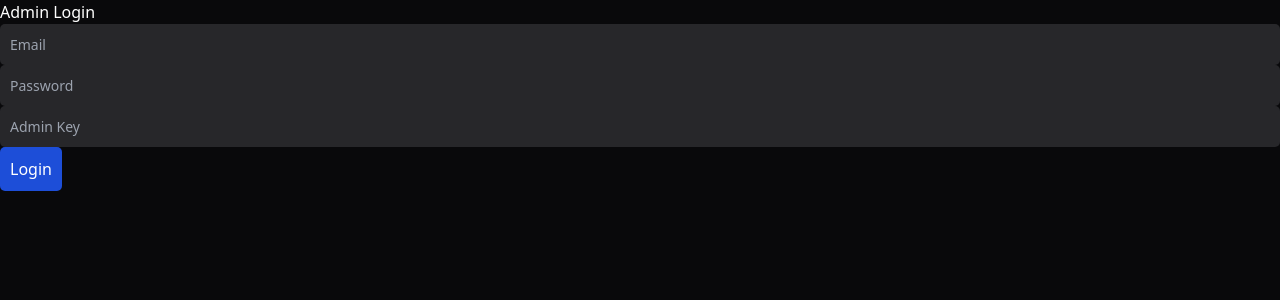
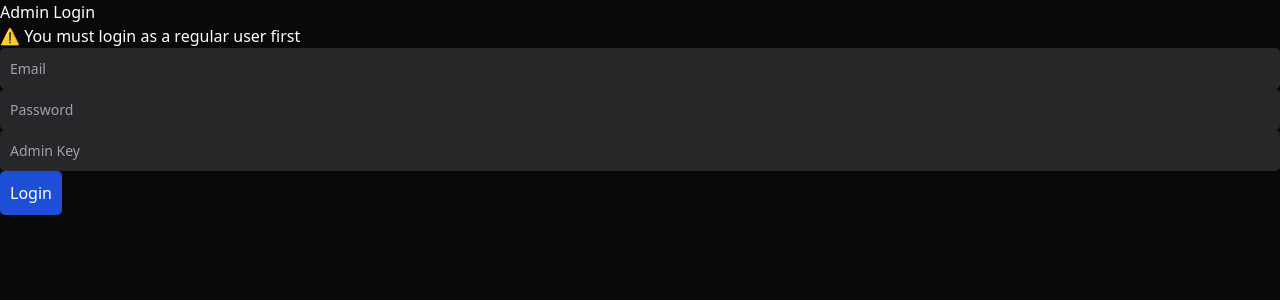
Before and after one commit to Anant5555-AI/Entertainment-App-F-, a React (Vite) app in the folder frontend/: page /adminLogin in a window 1280 px wide. Shown: the top 300 px of the page. Built offline with nearby package versions, Linux system fonts and the light colour scheme.

Commit message:
Add user login check before admin access

```diff
--- a/frontend/src/pages/admin/AdminLogin.jsx
+++ b/frontend/src/pages/admin/AdminLogin.jsx
@@ -11,11 +11,23 @@ const AdminLogin = () => {
 
   const [data, setData] = useState(null);
   const [error, setError] = useState("");
+  const [isUserLoggedIn, setIsUserLoggedIn] = useState(false);
 
   const navigate = useNavigate();
 
   const handleSubmit = async (e) => {
     e.preventDefault();
+
+    // Check if user is logged in first
+    const userId = localStorage.getItem("userId");
+    if (!userId) {
+      setError("Please login as a regular user first before accessing admin panel");
+      setIsUserLoggedIn(false);
+      return;
+    } else {
+      setIsUserLoggedIn(true);
+    }
+
     fetch(api_base_url + "/checkAdmin", {
       mode: "cors",
       method: "POST",
@@ -26,26 +38,37 @@ const AdminLogin = () => {
         email: email,
         password: pwd,
         key: adminKey,
-        userId: localStorage.getItem("userId")
+        userId: userId
       })
     }).then(res => res.json()).then(data => {
       if (data.success) {
-        localStorage.setItem("isAdmin", true);
+        localStorage.setItem("isAdmin", "true");
+        alert("Admin access granted!");
         setTimeout(() => {
           navigate("/");
         }, 100);
       }
       else {
-        alert(data.msg)
+        setError(data.msg || "Admin verification failed");
       }
+    }).catch(err => {
+      setError("Connection error. Please try again.");
+      console.error(err);
     })
   }
 
   return (
     <>
-      <div className="container w-screen min-h-screen flex flex-col items-center justify-center bg-[#09090B] text-white">
-        <div className="w-[23vw] bg-[#18181B] h-[auto] flex flex-col p-[20px] shadow-black/50 rounded-lg">
+      <div className="container w-screen min-h-screen flex flex-col items-center justify-center bg-[#09090B] text-white px-4">
+        <div className="w-full max-w-[90%] sm:max-w-md md:max-w-lg lg:max-w-xl xl:w-[23vw] bg-[#18181B] h-[auto] flex flex-col p-6 md:p-8 shadow-black/50 rounded-lg animate-fadeInUp">
           <h3 className='text-2xl mb-2'>Admin Login</h3>
+
+          {!isUserLoggedIn && (
+            <div className='bg-yellow-600/20 border border-yellow-600 text-yellow-200 px-3 py-2 rounded-lg mb-3 text-sm'>
+              ⚠️ You must <Link to="/login" className='text-blue-400 underline'>login</Link> as a regular user first
+            </div>
+          )}
+
           <form onSubmit={handleSubmit}>
 
             <div className='inputBox mt-3'>
```
